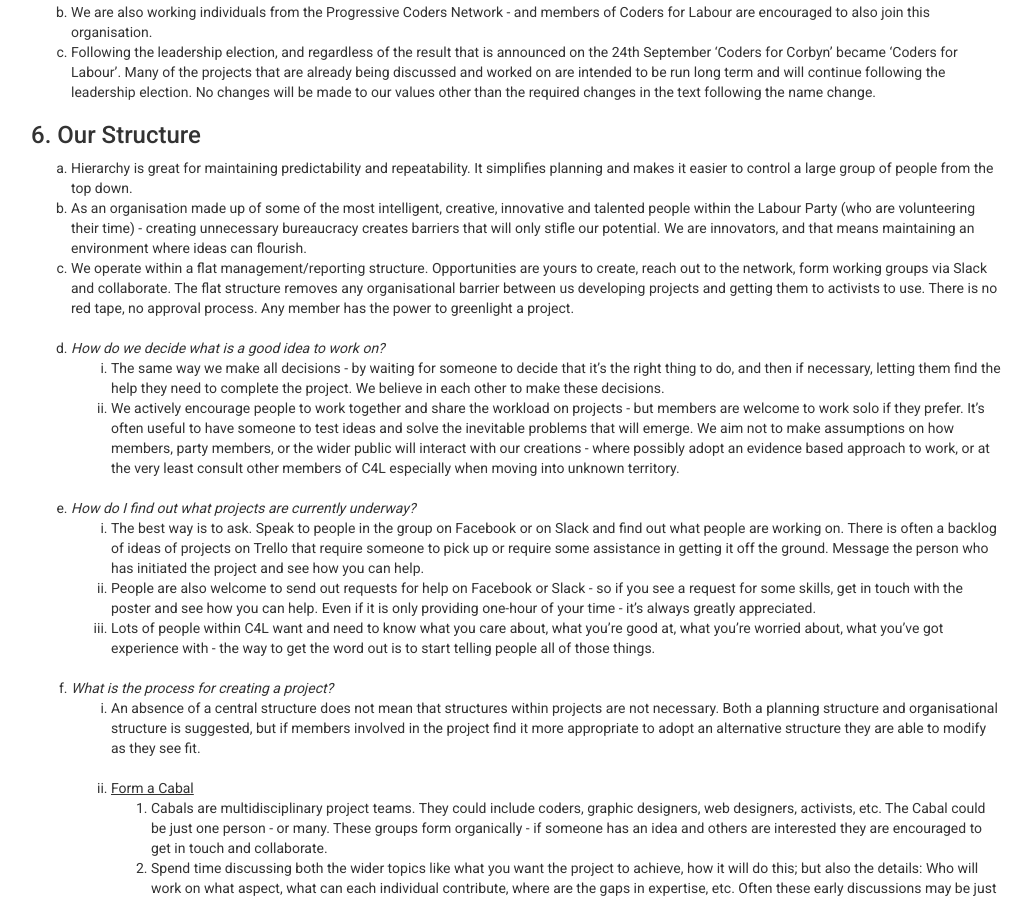
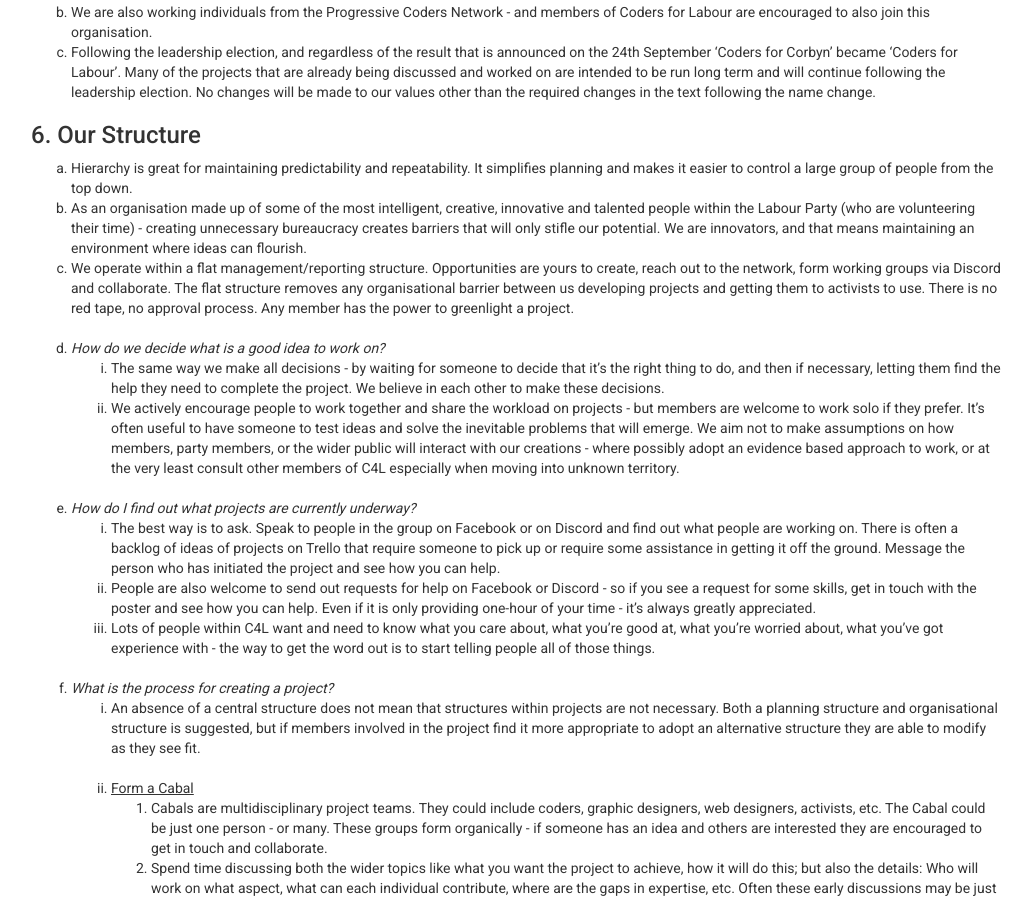
Before and after one commit to coders-for-labour/coders-for-labour.github.io, a Jekyll site: the page built from manifesto/index.html, in a window 1280 px wide and 900 px high, scrolled down 1110 px. Shown: the whole window, without its empty margins (124-1156 px from the left). Built offline with Jekyll 4.4.1, drawn with Linux system fonts in a browser that asks for light colours; some of the changed text lies outside the part shown.

Commit message:
Removed references to Slack
Updated all references / links to Slack with new link to Discord

```diff
--- a/_includes/hero-banner.html
+++ b/_includes/hero-banner.html
@@ -41,7 +41,7 @@ autoplay on touch devices.
     <div class="hero-banner__copy-inner">
       <h1>Coders for Labour</h1>
       <p>A collection of enthusiastic developers trying to further the interests and values of the Labour Party.</p>
-      <a class="hero-banner__btn btn btn-lg btn-primary" href="http://slacksignup.codersforlabour.com" target="blank">Join us on Slack</a>
+      <a class="hero-banner__btn btn btn-lg btn-primary" href="https://discord.gg/F9GdXnJ" target="blank">Join us on Discord</a>
     </div>
   </div>
 </div>
--- a/_layouts/default.html
+++ b/_layouts/default.html
@@ -63,7 +63,7 @@
                 <div class="col-sm-3">
                     <h4>Where to find us</h4>
                     <ul class="links">
-                        <li><a href="https://slacksignup.codersforlabour.com/">Slack Group</a>
+                        <li><a href="https://discord.gg/F9GdXnJ">Discord Server</a>
                         </li>
                         <!--<li><a href="https://trello.com/invite/b/FTiw5SWJ/92ee9cf6981b9c9037ad5a7d1f975dd6/coders-4-corbyn">Trello Board</a>
                         </li>-->
--- a/code-of-conduct/index.html
+++ b/code-of-conduct/index.html
@@ -43,7 +43,7 @@ Although this list cannot be exhaustive, we explicitly honor diversity in age, g
   <p>If you experience or witness unacceptable behavior—or have any other concerns—please report it by contacting us via reportabuse@codersforlabour.com. All reports will be handled with discretion and anonymity if you require. In your report please include:</p>
   <ol type="a">
     <li>Your contact information.</li>
-    <li>Names (real, nicknames, or pseudonyms) of any individuals involved. If there are additional witnesses, please include them as well. Your account of what occurred, and if you believe the incident is ongoing. If there is a publicly available record (e.g. slack or facebook post), please include a link.</li>
+    <li>Names (real, nicknames, or pseudonyms) of any individuals involved. If there are additional witnesses, please include them as well. Your account of what occurred, and if you believe the incident is ongoing. If there is a publicly available record (e.g. Discord or facebook post), please include a link.</li>
     <li>Any additional information that may be helpful.</li>
   </ol>
   <p>After filing a report, a representative will contact you personally, review the incident, follow up with any additional questions, and make a decision as to how to respond. If the person who is harassing you is part of the response team, they will recuse themselves from handling your incident. If the complaint originates from a member of the response team, it will be handled by a different member of the response team. We will respect confidentiality requests for the purpose of protecting victims of abuse.</p>
--- a/getting-started/index.html
+++ b/getting-started/index.html
@@ -8,7 +8,7 @@ title: Getting Started
 	<ol>
 		<li>Read our code of conduct and manifesto</li>
 		<li>Introduce yourself on the Facebook group: <a href="https://www.facebook.com/groups/codersforcorbyn" target="_blank">https://www.facebook.com/groups/codersforcorbyn</a></li>
-		<li>Discuss new/ongoing projects on Slack: <a href="https://codersforcorbyn.slack.com" target="_blank">https://codersforcorbyn.slack.com</a></li>
+		<li>Discuss new/ongoing projects on Discord: <a href="https://discord.gg/F9GdXnJ" target="_blank">https://discord.gg/F9GdXnJ</a></li>
 		<!--<li>Join the Trello: <a href="https://trello.com/b/FTiw5SWJ/coders-4-corbyn" target="_blank">https://trello.com/b/FTiw5SWJ/coders-4-corbyn</a></li>-->
 		<li><b>Get coding!</b></li>
 	</ol>
@@ -17,7 +17,7 @@ title: Getting Started
 	<ol>
 		<li>Comment code as you go, this will make life easier for somebody that steps into a project you have been working on.</li>
 		<li>If you are editing somebody else’s code, follow the same style/syntax and try to avoid cleaning somebody else’s code. Edit lines relevant to your task for a simpler git merge. Refactoring is a separate job.</li>
-		<li>Communicate with others if you are unsure. Join the <a href="https://codersforcorbyn.slack.com" target="_blank">Slack channel</a>, post on <a href="https://www.facebook.com/groups/codersforcorbyn" target="_blank">Facebook</a>, whatever makes you feel most comfortable. There is no question too silly.</li>
+		<li>Communicate with others if you are unsure. Join the <a href="https://discord.gg/F9GdXnJ" target="_blank">Discord server</a>, post on <a href="https://www.facebook.com/groups/codersforcorbyn" target="_blank">Facebook</a>, whatever makes you feel most comfortable. There is no question too silly.</li>
 	</ol>
 	<hr>
 	<h3>Code distribution</h3>
--- a/manifesto/index.html
+++ b/manifesto/index.html
@@ -59,7 +59,7 @@ title: Manifesto
 	<ol type="a">
 		<li>Hierarchy is great for maintaining predictability and repeatability. It simplifies planning and makes it easier to control a large group of people from the top down.</li>
 		<li>As an organisation made up of some of the most intelligent, creative, innovative and talented people within the Labour Party (who are volunteering their time) - creating unnecessary bureaucracy creates barriers that will only stifle our potential. We are innovators, and that means maintaining an environment where ideas can flourish.</li>
-		<li>We operate within a flat management/reporting structure. Opportunities are yours to create, reach out to the network, form working groups via Slack and collaborate. The flat structure removes any organisational barrier between us developing projects and getting them to activists to use. There is no red tape, no approval process. Any member has the power to greenlight a project.<br><br></li>
+		<li>We operate within a flat management/reporting structure. Opportunities are yours to create, reach out to the network, form working groups via Discord and collaborate. The flat structure removes any organisational barrier between us developing projects and getting them to activists to use. There is no red tape, no approval process. Any member has the power to greenlight a project.<br><br></li>
 		<li><i>How do we decide what is a good idea to work on?</i>
 			<ol type="i">
 				<li>The same way we make all decisions - by waiting for someone to decide that it’s the right thing to do, and then if necessary, letting them find the help they need to complete the project. We believe in each other to make these decisions. </li>
@@ -69,8 +69,8 @@ title: Manifesto
 		</li>
 		<li><i>How do I find out what projects are currently underway?</i>
 			<ol type="i">
-				<li>The best way is to ask. Speak to people in the group on Facebook or on Slack and find out what people are working on. There is often a backlog of ideas of projects on Trello that require someone to pick up or require some assistance in getting it off the ground. Message the person who has initiated the project and see how you can help. </li>
-				<li>People are also welcome to send out requests for help on Facebook or Slack - so if you see a request for some skills, get in touch with the poster and see how you can help. Even if it is only providing one-hour of your time - it’s always greatly appreciated. </li>
+				<li>The best way is to ask. Speak to people in the group on Facebook or on Discord and find out what people are working on. There is often a backlog of ideas of projects on Trello that require someone to pick up or require some assistance in getting it off the ground. Message the person who has initiated the project and see how you can help. </li>
+				<li>People are also welcome to send out requests for help on Facebook or Discord - so if you see a request for some skills, get in touch with the poster and see how you can help. Even if it is only providing one-hour of your time - it’s always greatly appreciated. </li>
 				<li>Lots of people within C4L want and need to know what you care about, what you’re good at, what you’re worried about, what you’ve got experience with - the way to get the word out is to start telling people all of those things.</li>
 			</ol>
 			<br>
```
Also changed, not shown: other parts of _layouts/default.html (+0 -2 lines), Gemfile.lock.
